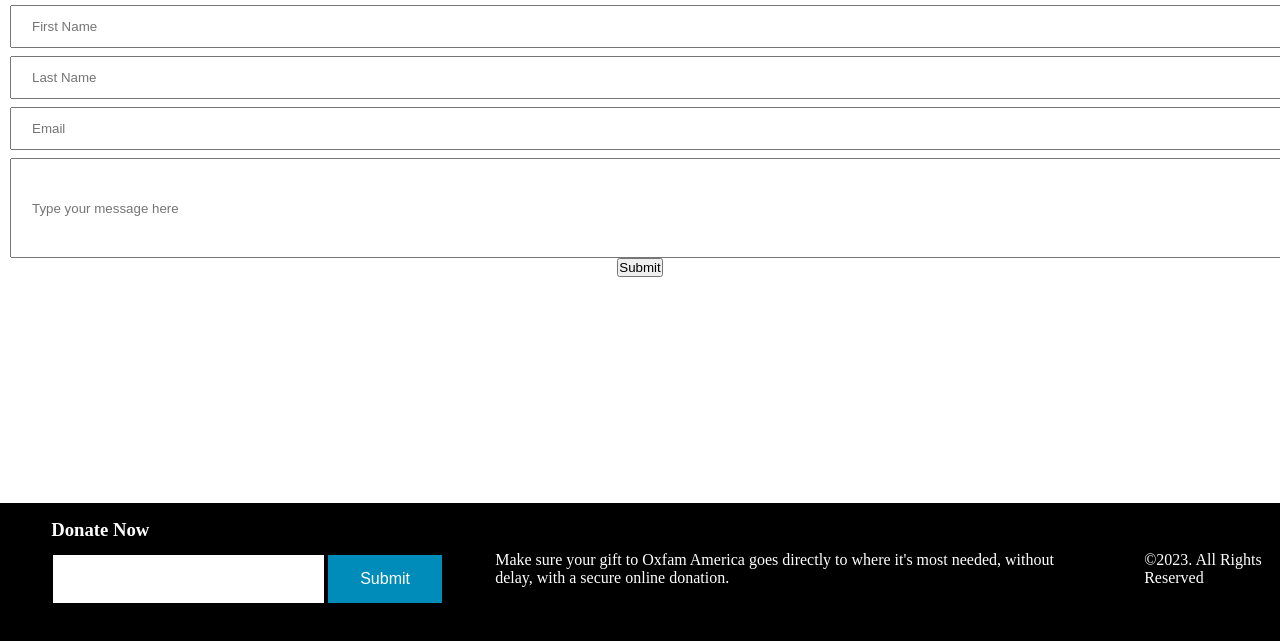
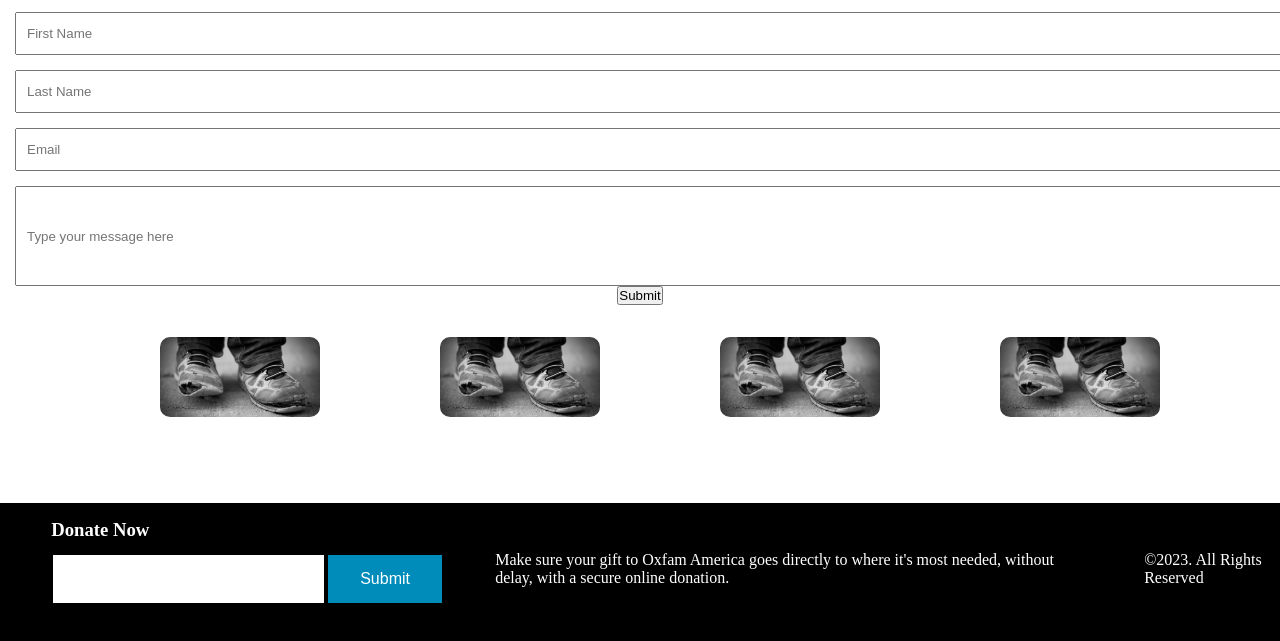
Before and after one commit to sodoeme0/code4justice, a plain HTML site: page contact.html in a window 1280 px wide. Shown: the part 137-778 px from the top of the page. Drawn offline with Linux system fonts and the light colour scheme.

Commit message:
New Changes

```diff
--- a/contact.html
+++ b/contact.html
@@ -31,10 +31,24 @@
         <input type="text" placeholder="Type your message here" style="height: 100px"><br>
         </div>
         <div class="button">
-        <input type="submit"/>
+        <button>Submit</button>
         </div>
       </form>
 
+      <section class="SadPictures">
+        <div class="Pic1">
+            <img src="/IMGS/KidShoes.avif"id="KidShoes" style="border-radius: 10px" >
+        </div>
+        <div class="Pic2">
+            <img src="/IMGS/KidShoes.avif"id="Pic1" style="border-radius: 10px" >
+        </div>
+        <div class="Pic3">
+            <img src="/IMGS/KidShoes.avif"id="Pic1" style="border-radius: 10px" >
+        </div>
+        <div class="Pic4">
+            <img src="/IMGS/KidShoes.avif"id="Pic1" style="border-radius: 10px" >
+        </div>
+      </section>
 
     <footer>
         <form action="">
@@ -48,6 +62,10 @@
           needed, without delay, with a secure online donation.
         </p>
         <p>&copy;2023. All Rights Reserved</p>
+
+        <br>
+
+
       </div>
       </footer>
     </body>
--- a/style.css
+++ b/style.css
@@ -60,17 +60,6 @@ li a {
   color: black;
 }
 
-.contact input[type=text] {
-  width: 100%;
-  padding: 12px 20px;
-  margin: 8px 10px 0 10px;
-  box-sizing: border-box;
-}
-
-.button{
-  text-align: center;
-
-}
 
 .whitebttn{
   text-decoration: none;
@@ -141,10 +130,6 @@ footer input[type="submit"] {
     padding: 15px 32px;
 
 }
-.button {
-  justify-content: center;
-
-}
 
 footer input[type="text"] {
   border: none;
@@ -167,3 +152,25 @@ footer input[type="text"] {
 a {
   text-decoration: none;
 }
+
+/* Below is styling for contact page */
+.button{
+  text-align: center;
+
+}
+
+.contact input[type=text] {
+  width: 100%;
+  padding: 12px 10px;
+  margin: 15px 0px 0 15px;
+  box-sizing: border-box;
+}
+
+.SadPictures{
+  align-items: center;
+  display: grid;
+  grid-template-columns: repeat(4,1fr);
+  padding-left: 10rem;
+  padding-top: 2rem;
+  padding-bottom: .5px;
+}
```
Also changed, not shown: IMGS/FacesPoverty.jpeg (added), IMGS/GlobalProject.png (added), IMGS/KidShoes.avif (added), IMGS/PovertyFighter.jpeg (added).
